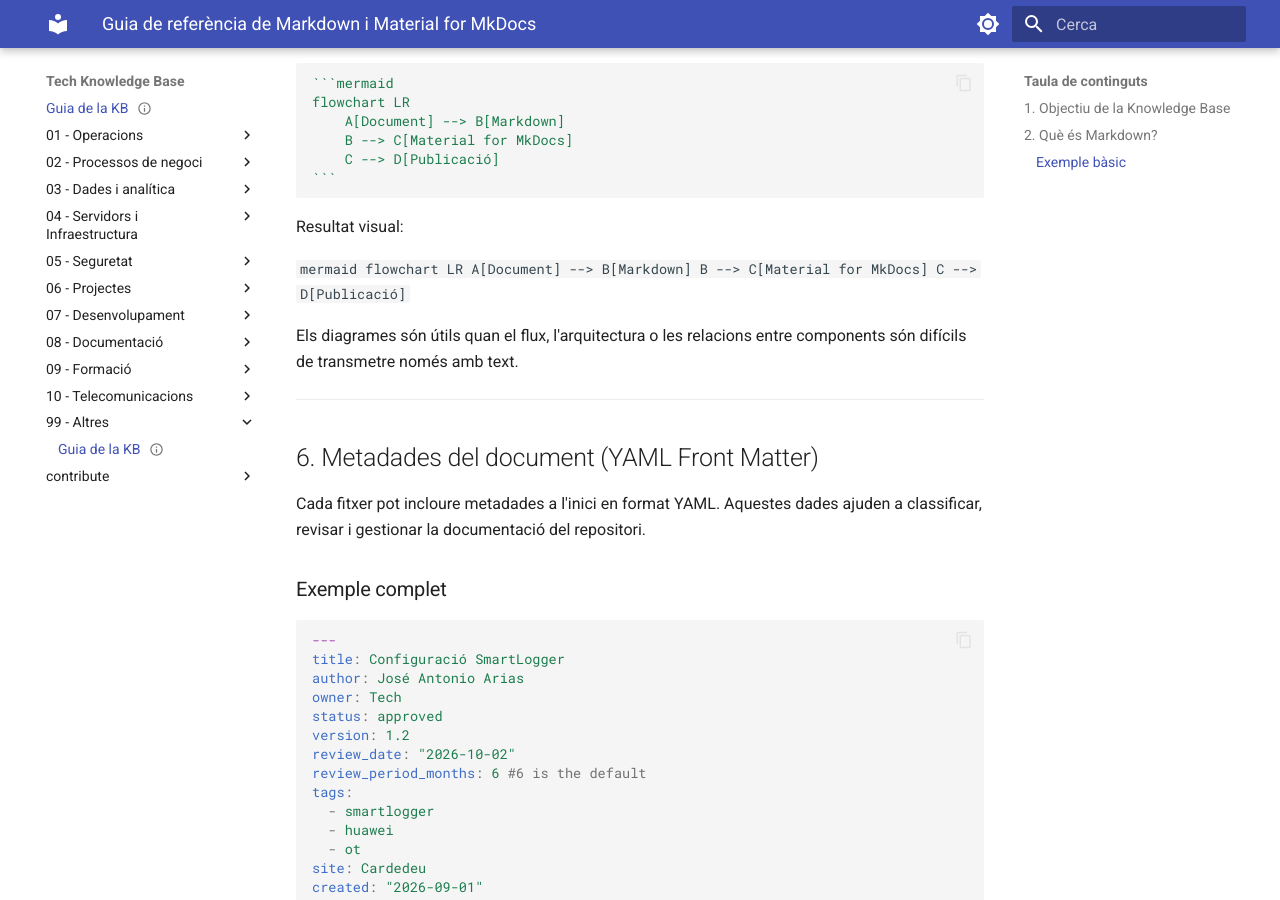
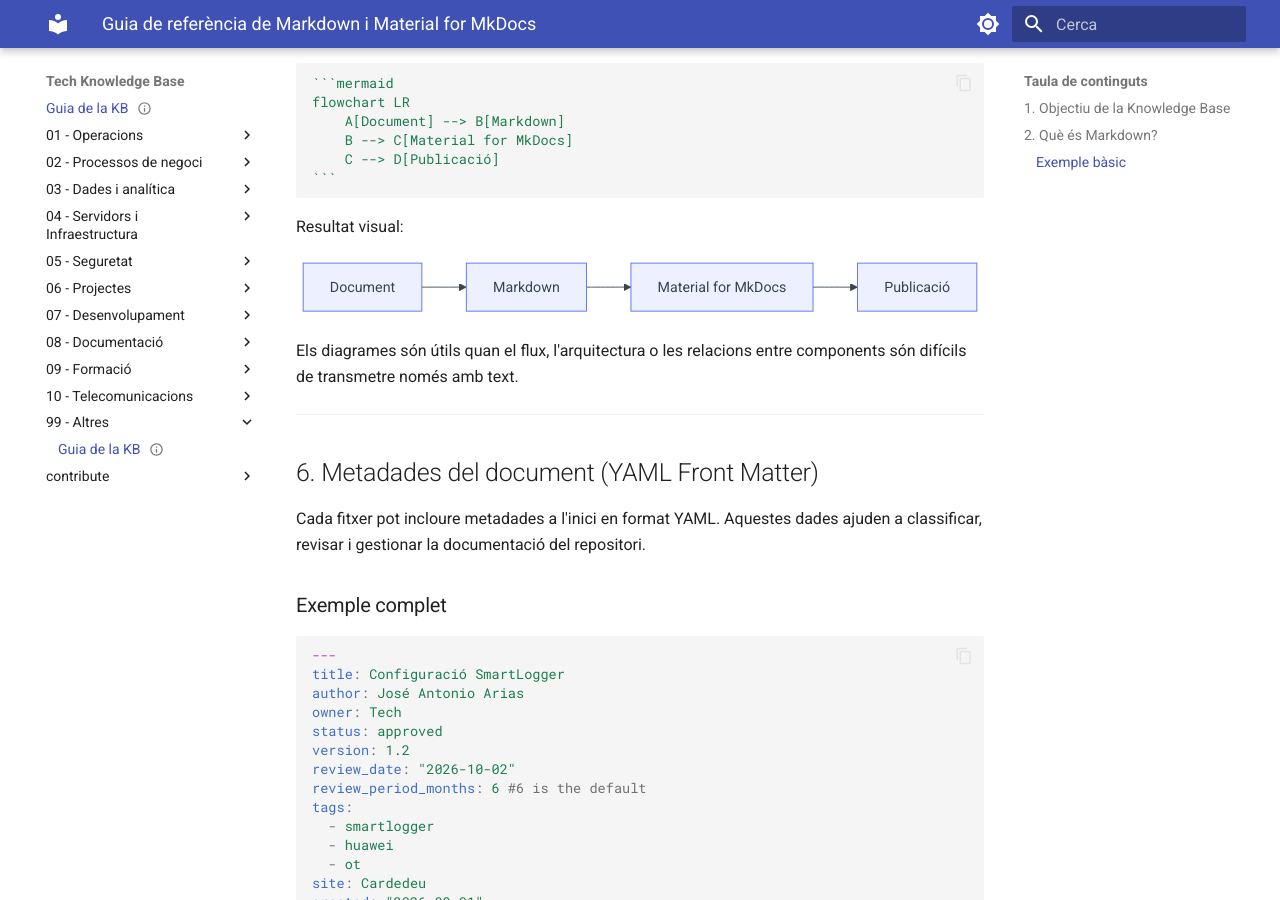
Before and after one commit to lenergetica/le-tech-knowledge-base, an MkDocs documentation site: the page built from docs/index.md, in a window 1280 px wide and 900 px high, scrolled down 7879 px. Built offline with MkDocs 1.6.1 and Material for MkDocs 9.7.7, drawn with Linux system fonts in a browser that asks for light colours; emoji names are drawn with the system emoji font; part of the change alters nothing that is shown.

Commit message:
fix: Update mermaid initialization to prevent auto-loading and adjust markdown extension format

```diff
--- a/docs/assets/javascripts/mermaid-init.js
+++ b/docs/assets/javascripts/mermaid-init.js
@@ -1,10 +1,13 @@
 document$.subscribe(() => {
   mermaid.initialize({
-    startOnLoad: true,
+    startOnLoad: false,
     securityLevel: "loose",
     theme: "default",
     flowchart: {
       curve: "basis"
     }
   });
+  mermaid.run({
+    querySelector: ".mermaid"
+  });
 });
--- a/mkdocs.yml
+++ b/mkdocs.yml
@@ -45,7 +45,7 @@ markdown_extensions:
       custom_fences:
         - name: mermaid
           class: mermaid
-          format: pymdownx.superfences.fence_code_format
+          format: !!python/name:pymdownx.superfences.fence_code_format
   - pymdownx.snippets # Reutilització de contingut entre fitxers
   - pymdownx.tabbed # Permet pestanyes dins del contingut (=== "PowerShell", === "Bash")
   - tables # Taules Markdown
```
